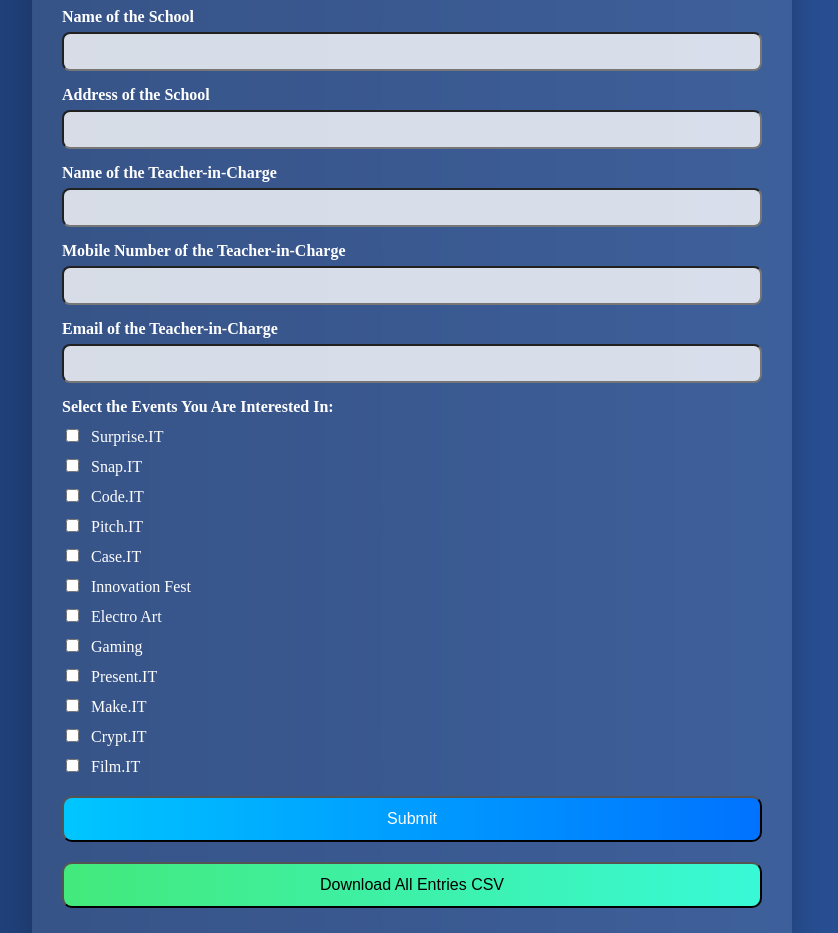
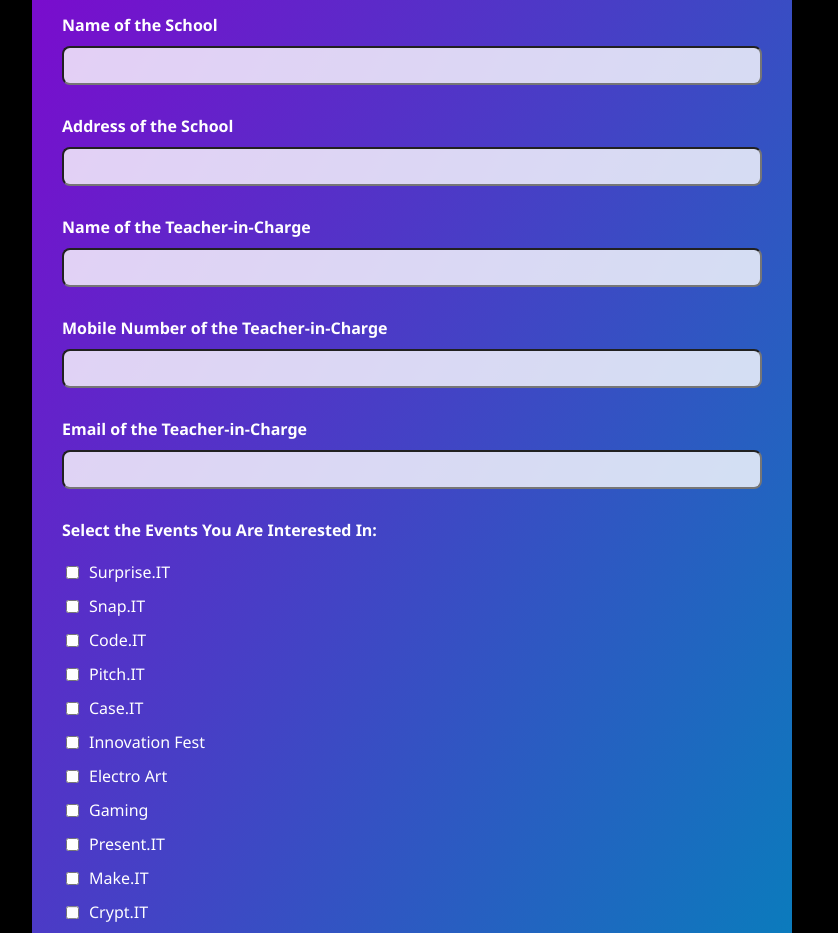
Before and after one commit to handaishaan10/reg-form, a plain HTML site: page index.html in a window 1280 px wide. Shown: the part 257-1190 px from the top of the page, without its empty margins (228-1066 px from the left). Drawn offline with Linux system fonts and the light colour scheme.

Commit message:
Update index.html

```diff
--- a/index.html
+++ b/index.html
@@ -4,70 +4,158 @@
 <style>
 body {
     margin: 0;
-    font: 'Segoe UI';
-    background: linear-gradient(to right, #1e3c72, #2a5298);
+    font-family: 'Segoe UI', Tahoma, Geneva, Verdana, sans-serif;
+    background-color: #000000;
     color: #fff;
 }
+
+@keyframes fadeInUp {
+    0% {
+        opacity: 0;
+        transform: translateY(30px);
+    }
+    100% {
+        opacity: 1;
+        transform: translateY(0);
+    }
+}
+
+@keyframes zoomIn {
+    0% {
+        opacity: 0;
+        transform: scale(0.5);
+    }
+    100% {
+        opacity: 1;
+        transform: scale(1);
+    }
+}
+
 .container {
     max-width: 700px;
     margin: 50px auto;
-    background: rgba(255, 255, 255, 0.1);
+    background: linear-gradient(120deg, rgb(132, 2, 207), rgb(0, 134, 187));
     padding: 30px;
     border-radius: 15px;
     backdrop-filter: blur(10px);
     box-shadow: 0 0 30px rgba(0,0,0,0.2);
+    opacity: 0;
+    animation: fadeInUp 1s ease-out forwards;
 }
+
 img {
     width: 100px;
+    opacity: 0;
+    animation: zoomIn 1s ease forwards;
+    animation-delay: 0.3s;
+    display: block;
+    margin: 0 auto 20px auto;
 }
+
 h2 {
     text-align: center;
     font-size: 28px;
     margin-bottom: 30px;
     color: #ffffff;
+    opacity: 0;
+    animation: fadeInUp 1s ease forwards;
+    animation-delay: 0.6s;
 }
+
 label {
     display: block;
-    margin-top: 15px;
+    margin-top: 30px;
     font-weight: 600;
     color: #ffffff;
+    opacity: 0;
+    animation: fadeInUp 1s ease forwards;
 }
+
 input[type="text"],
 input[type="tel"],
 input[type="email"] {
     width: 100%;
     padding: 10px;
-    margin-top: 6px;
+    margin-top: 10px;
     border-radius: 8px;
     background: rgba(255, 255, 255, 0.8);
+    opacity: 0;
+    animation: fadeInUp 1s ease forwards;
 }
+
+label:nth-of-type(1) { animation-delay: 0.8s; }
+input[name="schoolName"] { animation-delay: 1s; }
+label:nth-of-type(2) { animation-delay: 1.2s; }
+input[name="schoolAddress"] { animation-delay: 1.4s; }
+label:nth-of-type(3) { animation-delay: 1.6s; }
+input[name="teacherName"] { animation-delay: 1.8s; }
+label:nth-of-type(4) { animation-delay: 2s; }
+input[name="teacherMobile"] { animation-delay: 2.2s; }
+label:nth-of-type(5) { animation-delay: 2.4s; }
+input[name="teacherEmail"] { animation-delay: 2.6s; }
+label:nth-of-type(6) { animation-delay: 2.8s; }
+
+.checkbox-group {
+    margin-top: 20px;
+    opacity: 0;
+    animation: fadeInUp 1s ease forwards;
+    animation-delay: 3s;
+}
+
 .checkbox-group label {
     font-weight: normal;
-    margin-top: 10px;
+    margin-top: 12px;
+    display: flex;
+    align-items: center;
+    opacity: 0;
+    animation: fadeInUp 1s ease forwards;
 }
+
+.checkbox-group label:nth-child(1) { animation-delay: 3.1s; }
+.checkbox-group label:nth-child(2) { animation-delay: 3.2s; }
+.checkbox-group label:nth-child(3) { animation-delay: 3.3s; }
+.checkbox-group label:nth-child(4) { animation-delay: 3.4s; }
+.checkbox-group label:nth-child(5) { animation-delay: 3.5s; }
+.checkbox-group label:nth-child(6) { animation-delay: 3.6s; }
+.checkbox-group label:nth-child(7) { animation-delay: 3.7s; }
+.checkbox-group label:nth-child(8) { animation-delay: 3.8s; }
+.checkbox-group label:nth-child(9) { animation-delay: 3.9s; }
+.checkbox-group label:nth-child(10) { animation-delay: 4s; }
+.checkbox-group label:nth-child(11) { animation-delay: 4.1s; }
+.checkbox-group label:nth-child(12) { animation-delay: 4.2s; }
+
 .checkbox-group input {
-    margin-right: 8px;
+    margin-right: 10px;
 }
+
 button {
-    margin-top: 20px;
+    margin-top: 30px;
     width: 100%;
     padding: 12px;
     font-size: 16px;
     border-radius: 10px;
     cursor: pointer;
     transition: 0.3s;
+    opacity: 0;
+    animation: fadeInUp 1s ease forwards;
 }
+
 #submitbutton {
     background: linear-gradient(to right, #00c6ff, #0072ff);
     color: #fff;
+    animation-delay: 4.4s;
 }
+
 #submitbutton:hover {
     background: linear-gradient(to right, #0072ff, #00c6ff);
 }
+
 #downloadbutton {
     background: linear-gradient(to right, #43e97b, #38f9d7);
     color: #000;
+    animation-delay: 4.6s;
 }
+
 #downloadbutton:hover {
     background: linear-gradient(to right, #38f9d7, #43e97b);
 }
@@ -75,7 +163,7 @@ button {
 </head>
 <body>
 <div class="container">
-<img src="logo.png">
+<img src="logo.png" alt="Byte.IT Logo">
 <h2>Byte.IT 2024 Registration</h2>
 <form id="dataform">
     <label>Name of the School</label>
```
